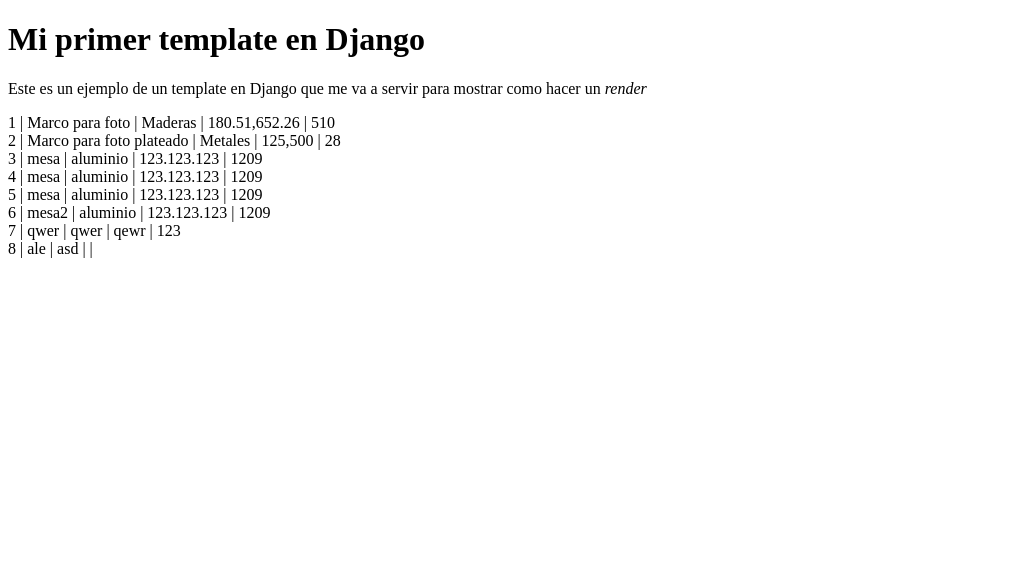
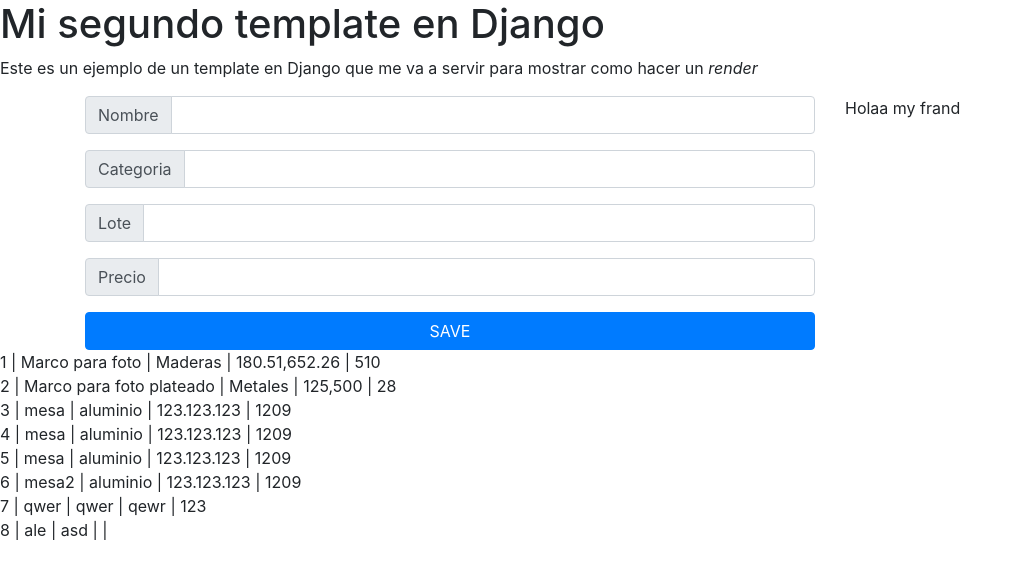
Before and after one commit to kevin-mm-dev/Django-practica, a Django app: page /services/ in a window 1280 px wide. Shown: the top 579 px of the page, without its empty margins (0-1023 px from the left). Run offline with Django 3.2, Linux system fonts and the light colour scheme; data comes from the database, SQL or seed files in the repository; both versions use the stored data as it was after the commit; some libraries are stand-ins or nearby versions.

Commit message:
Ante de rest

```diff
--- a/services/templates/index.html
+++ b/services/templates/index.html
@@ -1,21 +1,69 @@
 <!DOCTYPE html>
+
+
 <html lang="en">
+
 <head>
     <meta charset="UTF-8">
     <meta name="viewport" content="width=device-width, initial-scale=1.0">
+    <link rel="stylesheet" href="https://stackpath.bootstrapcdn.com/bootstrap/4.5.1/css/bootstrap.min.css" integrity="sha384-VCmXjywReHh4PwowAiWNagnWcLhlEJLA5buUprzK8rxFgeH0kww/aWY76TfkUoSX" crossorigin="anonymous">
     <title>Index</title>
 </head>
+
 <body>
-    <h1>Mi primer template en Django</h1>
-    <p>Este es un ejemplo de un template en Django que me va a servir
-        para mostrar como hacer un <i>render</i>
+    <h1>Mi segundo template en Django</h1>
+    <p>Este es un ejemplo de un template en Django que me va a servir para mostrar como hacer un <i>render</i>
     </p>
+    <div class="container">
+        <div class="row">
+            <div class="col-8">
+                <form action="">
+
+                    <div class="input-group mb-3">
+                        <div class="input-group-prepend">
+                            <span class="input-group-text" id="inputGroup-sizing-default">Nombre</span>
+                        </div>
+                        <input type="text" class="form-control" aria-label="Sizing example input" aria-describedby="inputGroup-sizing-default">
+                    </div>
+                    <div class="input-group mb-3">
+                        <div class="input-group-prepend">
+                            <span class="input-group-text" id="inputGroup-sizing-default">Categoria</span>
+                        </div>
+                        <input type="text" class="form-control" aria-label="Sizing example input" aria-describedby="inputGroup-sizing-default">
+                    </div>
+                    <div class="input-group mb-3">
+                        <div class="input-group-prepend">
+                            <span class="input-group-text" id="inputGroup-sizing-default">Lote</span>
+                        </div>
+                        <input type="text" class="form-control" aria-label="Sizing example input" aria-describedby="inputGroup-sizing-default">
+                    </div>
+                    <div class="input-group mb-3">
+                        <div class="input-group-prepend">
+                            <span class="input-group-text" id="inputGroup-sizing-default">Precio</span>
+                        </div>
+                        <input type="text" class="form-control" aria-label="Sizing example input" aria-describedby="inputGroup-sizing-default">
+                    </div>
+                    <button class="btn btn-primary" type="submit" style="width: 100%;">SAVE</button>
+                </form>
+
+            </div>
+            <div class="col-4">Holaa my frand</div>
+        </div>
+    </div>
+
+
+
+
     <p>
-        {% for item in response %}
-        {{ item.id }} |  {{ item.name }} |  {{ item.category }} |  {{ item.ubication }} |  {{ item.lote }}
-        <br>
-        {% endfor %}
+        {% for item in response %} {{ item.id }} | {{ item.name }} | {{ item.category }} | {{ item.ubication }} | {{ item.lote }}
+        <br> {% endfor %}
     </p>
 
 </body>
+
+
+
+<script>
+</script>
+
 </html>
--- a/services/views.py
+++ b/services/views.py
@@ -1,10 +1,57 @@
 from django.shortcuts import render
 from services.models import Products
+
 
 # Create your views here.
 def showTemplate(request):
     response = Products.objects.all()
     return render(request, 'index.html', {'response' : response})
 
+def createSubject(request):
+    response = Products.objects.all()
+    if request.method=="POST":
+        product=Products.objects.create(
+            name=request.POST["subject_name"],
+            category=request.POST["cate"],
+            ubication=request.POST["ubi"],
+            lote=request.POST["lote"]
+        )
+        product.save()
+        # return redirect('index')
+        return render(request, 'index.html', {'response' : response})
+    return render(request, 'create.html')
+    # print(request,POST)
+    # return render(request, 'create.html')
+
+# def editSubject(request):
+#     response = Products.objects.all()
+#     product=Products.objects.(
+#         name=request.POST["subject_name"],
+#         category=request.POST["cate"],
+#         ubication=request.POST["ubi"],
+#         lote=request.POST["lote"]
+#     )
+#     product.save()
+#     # return redirect('index')
+#     return render(request, 'index.html', {'response' : response})
+#     # return render(request, 'create.html')
+
+
+
+    # if request.method=="POST":
+    #     product=Products.objects.create(
+    #         name=request.POST["subject_name"],
+    #         category=request.POST["cate"],
+    #         ubication=request.POST["ubi"],
+    #         lote=request.POST["lote"]
+
+    #     )
+    #     product.save()
+    #     # return redirect('index')
+    #     return render(request, 'index.html', {'response' : response})
+    # return render(request, 'create.html')
+    # print(request,POST)
+    # return render(request, 'create.html')
+
 #pip freeze > requeriments.txt
 #pip install -r requeriments.txt
--- a/soa9b/urls.py
+++ b/soa9b/urls.py
@@ -24,5 +24,8 @@
     path('admin/', admin.site.urls),
     path('hello/', hello_world),
     path('services/', serv_views.showTemplate),
+    path('services/create/', serv_views.createSubject),
+    # path('services/', serv_views.showTemplate,name='index'),
+    # path('services/create', serv_views.createSubject,name='create_services'),
     path('api/user/create', UserAPI.as_view()),
 ]
```
Also changed, not shown: services/templates/create.html (added, +38 -0 lines), db.sqlite3.
